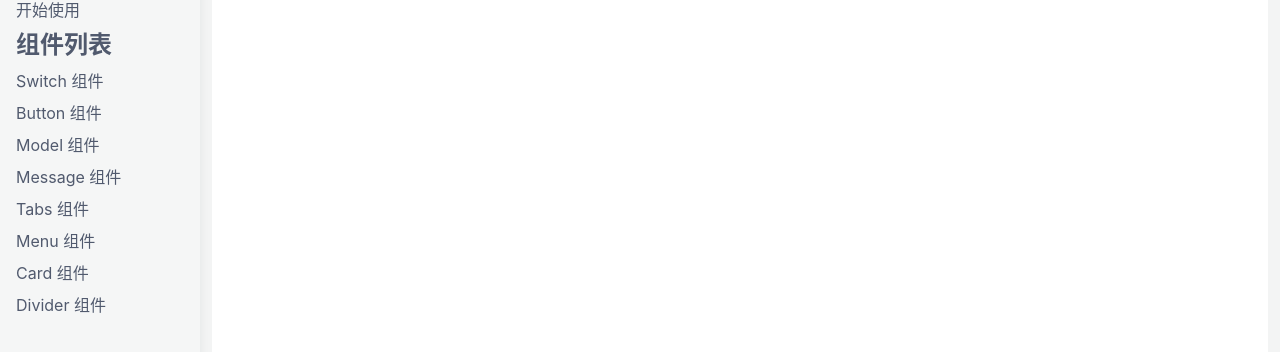
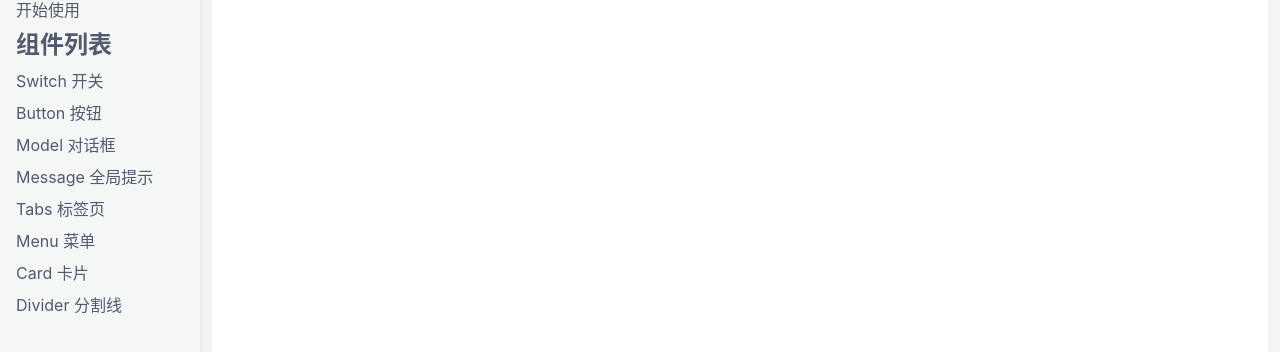
Before and after one commit to AlierQ/OneUI-vue, a Vue app: page /#/document in a window 1280 px wide. Shown: the part 186-538 px from the top of the page. Built offline with nearby package versions, Linux system fonts and the light colour scheme; what @highlightjs/vue-plugin would draw is missing.

Commit message:
update document

```diff
--- a/src/views/Document.vue
+++ b/src/views/Document.vue
@@ -19,28 +19,28 @@
           <h2>组件列表</h2>
           <ul>
             <li>
-              <router-link to="/document/switch">Switch 组件</router-link>
+              <router-link to="/document/switch">Switch 开关</router-link>
             </li>
             <li>
-              <router-link to="/document/button">Button 组件</router-link>
+              <router-link to="/document/button">Button 按钮</router-link>
             </li>
             <li>
-              <router-link to="/document/model">Model 组件</router-link>
+              <router-link to="/document/model">Model 对话框</router-link>
             </li>
             <li>
-              <router-link to="/document/message">Message 组件</router-link>
+              <router-link to="/document/message">Message 全局提示</router-link>
             </li>
             <li>
-              <router-link to="/document/tabs">Tabs 组件</router-link>
+              <router-link to="/document/tabs">Tabs 标签页</router-link>
             </li>
             <li>
-              <router-link to="/document/menu">Menu 组件</router-link>
+              <router-link to="/document/menu">Menu 菜单</router-link>
             </li>
             <li>
-              <router-link to="/document/card">Card 组件</router-link>
+              <router-link to="/document/card">Card 卡片</router-link>
             </li>
             <li>
-              <router-link to="/document/divider">Divider 组件</router-link>
+              <router-link to="/document/divider">Divider 分割线</router-link>
             </li>
           </ul>
         </aside>
```
